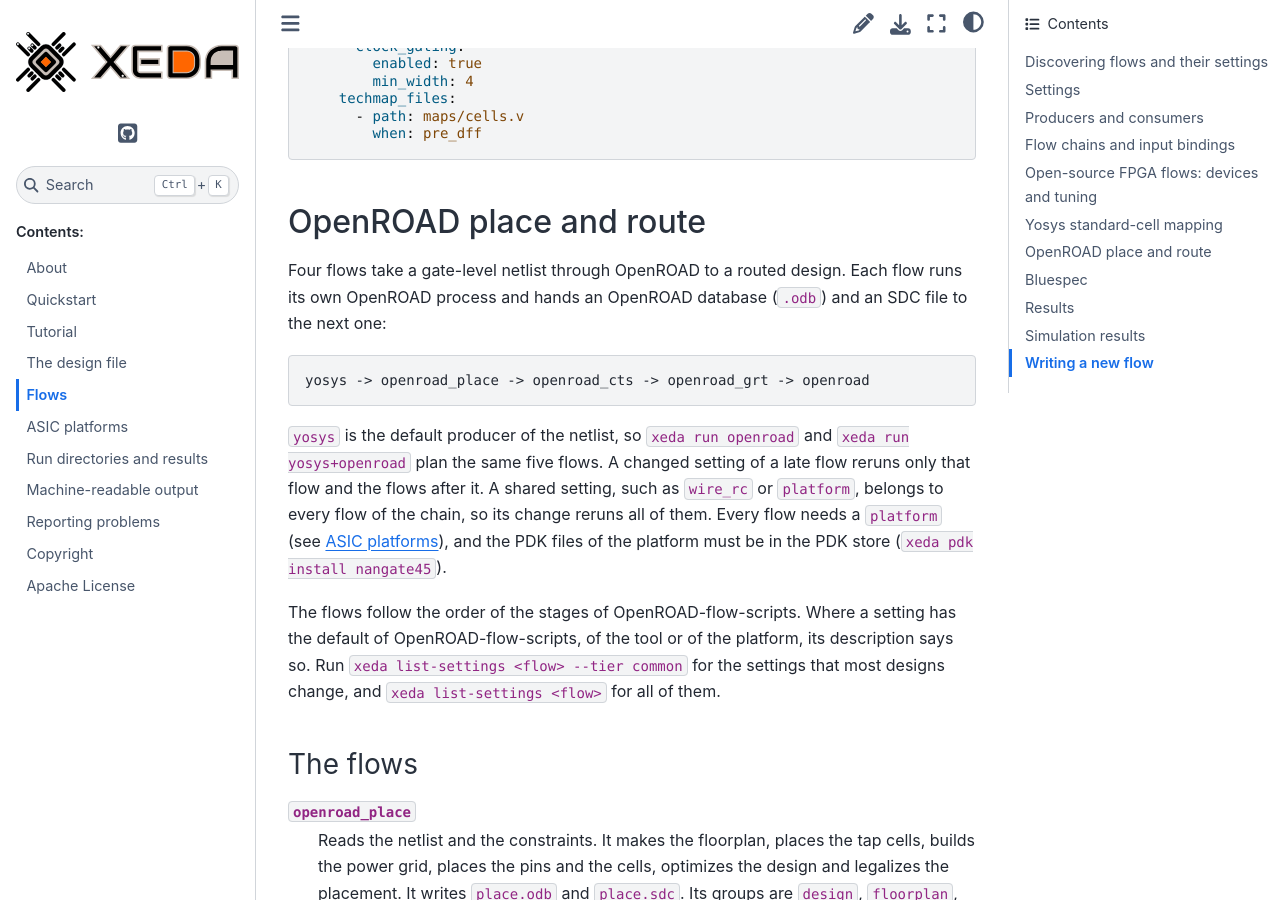
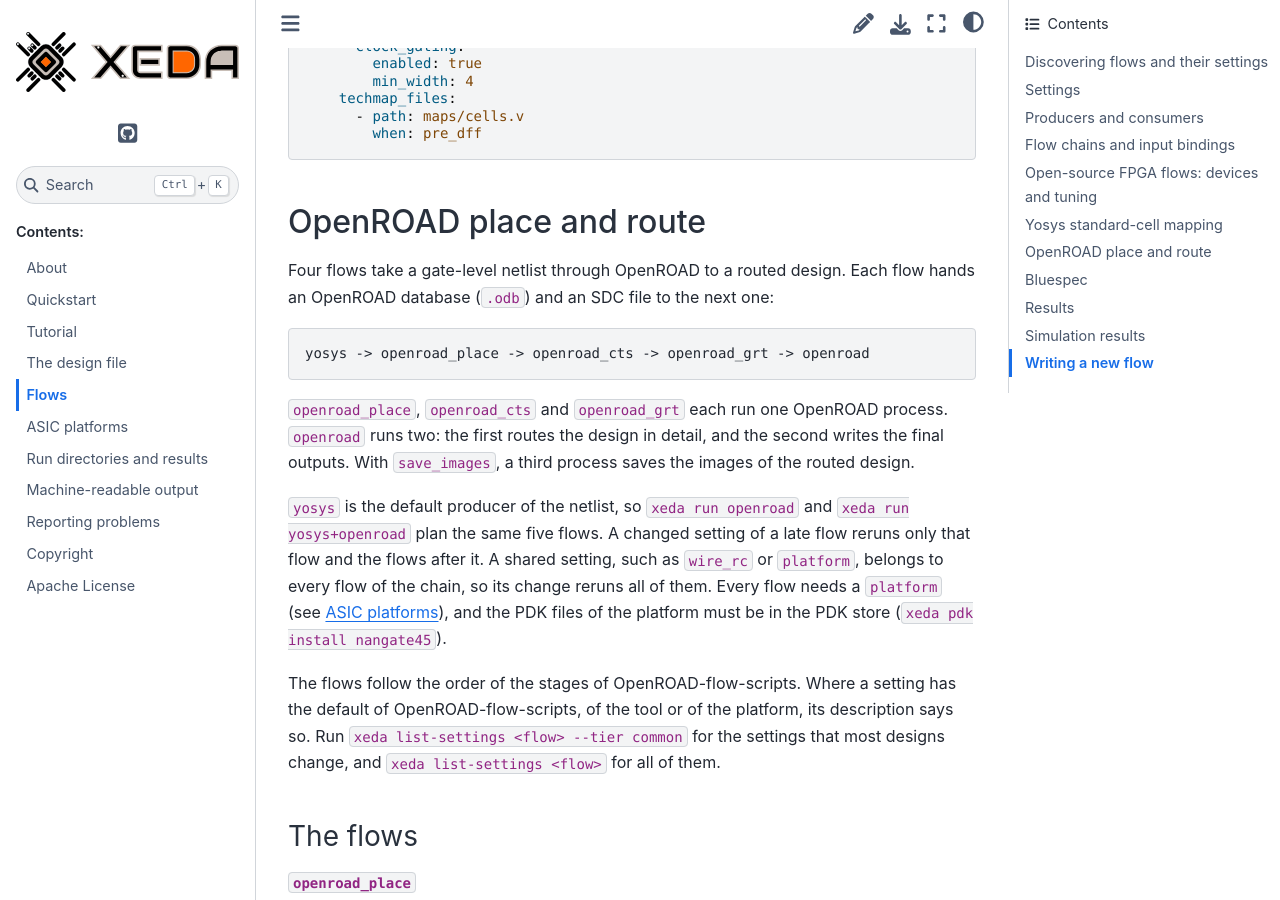
Before and after one commit to XedaHQ/xeda, a Sphinx documentation site: the page built from docs/flows.rst, in a window 1280 px wide and 900 px high, scrolled down 41371 px. Built offline with Sphinx 7.4.7 and the Sphinx Book theme 1.1.4, drawn with Linux system fonts in a browser that asks for light colours.

Commit message:
Give the number of OpenROAD processes of each flow
The openroad flow runs two OpenROAD processes, the detailed route and the
final outputs, and a third one with save_images. The documentation, the
skill and the contributor guide said one process per flow.

```diff
--- a/docs/flows.rst
+++ b/docs/flows.rst
@@ -1735,12 +1735,16 @@ nested tables and dotted keys.
 OpenROAD place and route
 ========================
 
-Four flows take a gate-level netlist through OpenROAD to a routed design. Each flow runs its own
-OpenROAD process and hands an OpenROAD database (``.odb``) and an SDC file to the next one:
+Four flows take a gate-level netlist through OpenROAD to a routed design. Each flow hands an
+OpenROAD database (``.odb``) and an SDC file to the next one:
 
 .. code-block:: text
 
     yosys -> openroad_place -> openroad_cts -> openroad_grt -> openroad
+
+``openroad_place``, ``openroad_cts`` and ``openroad_grt`` each run one OpenROAD process.
+``openroad`` runs two: the first routes the design in detail, and the second writes the final
+outputs. With ``save_images``, a third process saves the images of the routed design.
 
 ``yosys`` is the default producer of the netlist, so ``xeda run openroad`` and
 ``xeda run yosys+openroad`` plan the same five flows. A changed setting of a late flow reruns only
```
Also changed, not shown: CLAUDE.md (+3 -2 lines), src/xeda/data/agent/SKILL.md (+2 -1 lines), .claude/skills/xeda/SKILL.md.
